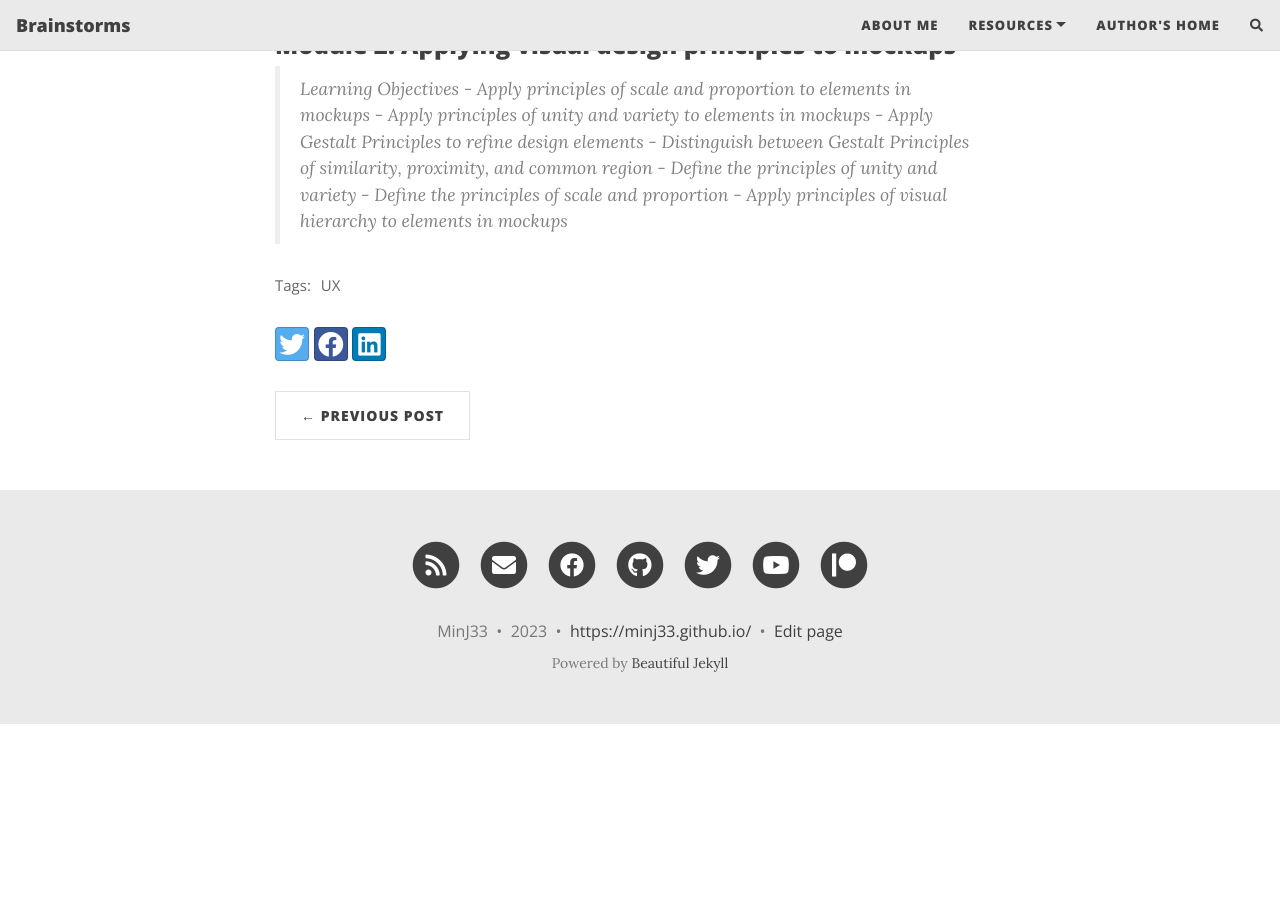
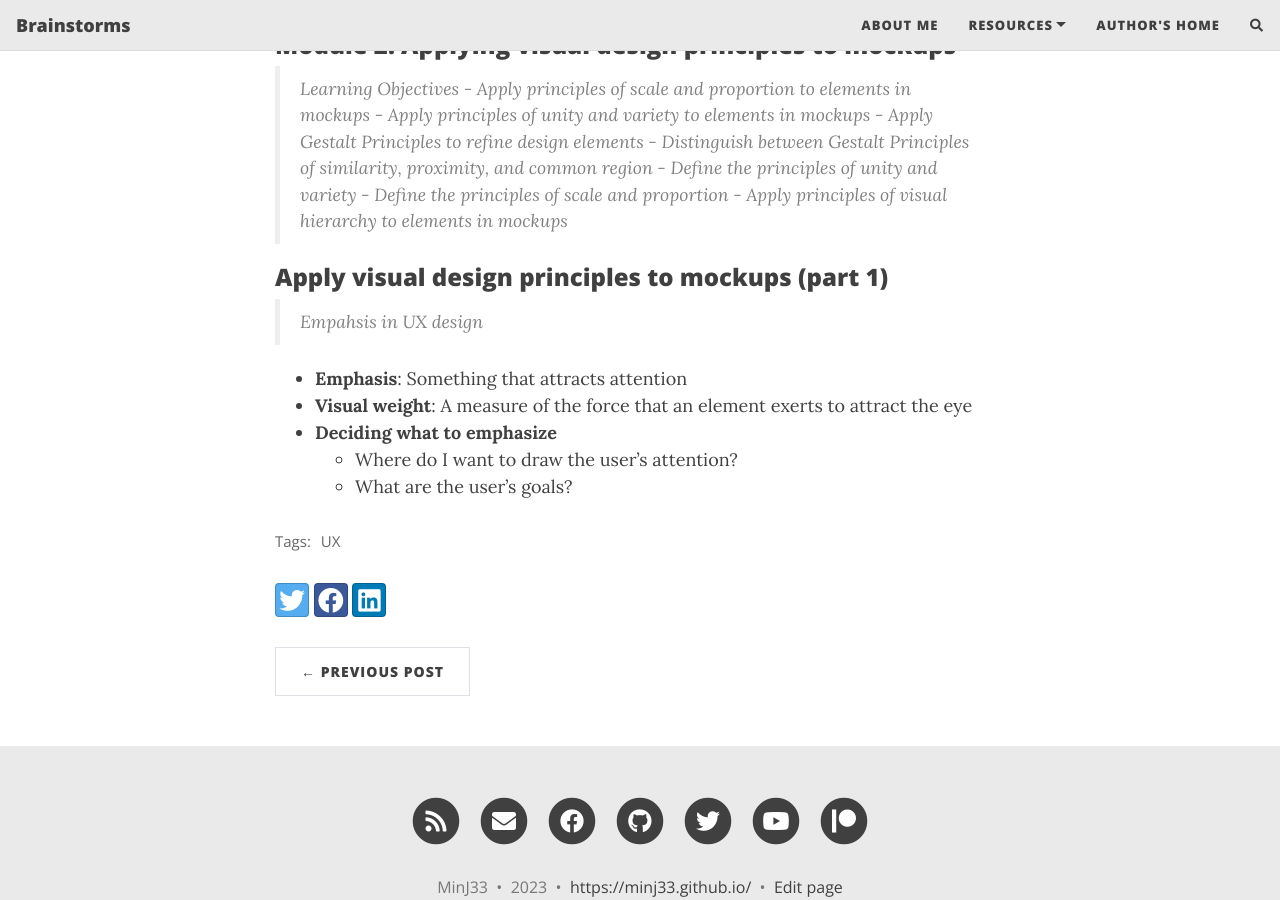
Before and after one commit to MinJ33/MinJ33.github.io, a Jekyll site: the page built from _posts/2023-05-25-UX-Module5-2.md, in a window 1280 px wide and 900 px high, scrolled down 742 px. Built offline with Jekyll 4.4.1, drawn with Linux system fonts in a browser that asks for light colours; nearby versions of some CDN libraries; comment, search, counter and statistics services are not loaded; before the commit the page ends 1466 px from its top, so only the background shows below that.

Commit message:
Emphasis in UX design

```diff
--- a/_posts/2023-05-25-UX-Module5-2.md
+++ b/_posts/2023-05-25-UX-Module5-2.md
@@ -19,3 +19,13 @@ tags: [UX]
 	- Define the principles of unity and variety
 	- Define the principles of scale and proportion
 	- Apply principles of visual hierarchy to elements in mockups
+
+### Apply visual design principles to mockups (part 1)
+
+> Empahsis in UX design
+
+- **Emphasis**: Something that attracts attention
+- **Visual weight**: A measure of the force that an element exerts to attract the eye
+- **Deciding what to emphasize**
+	- Where do I want to draw the user's attention?
+    - What are the user's goals?
```
